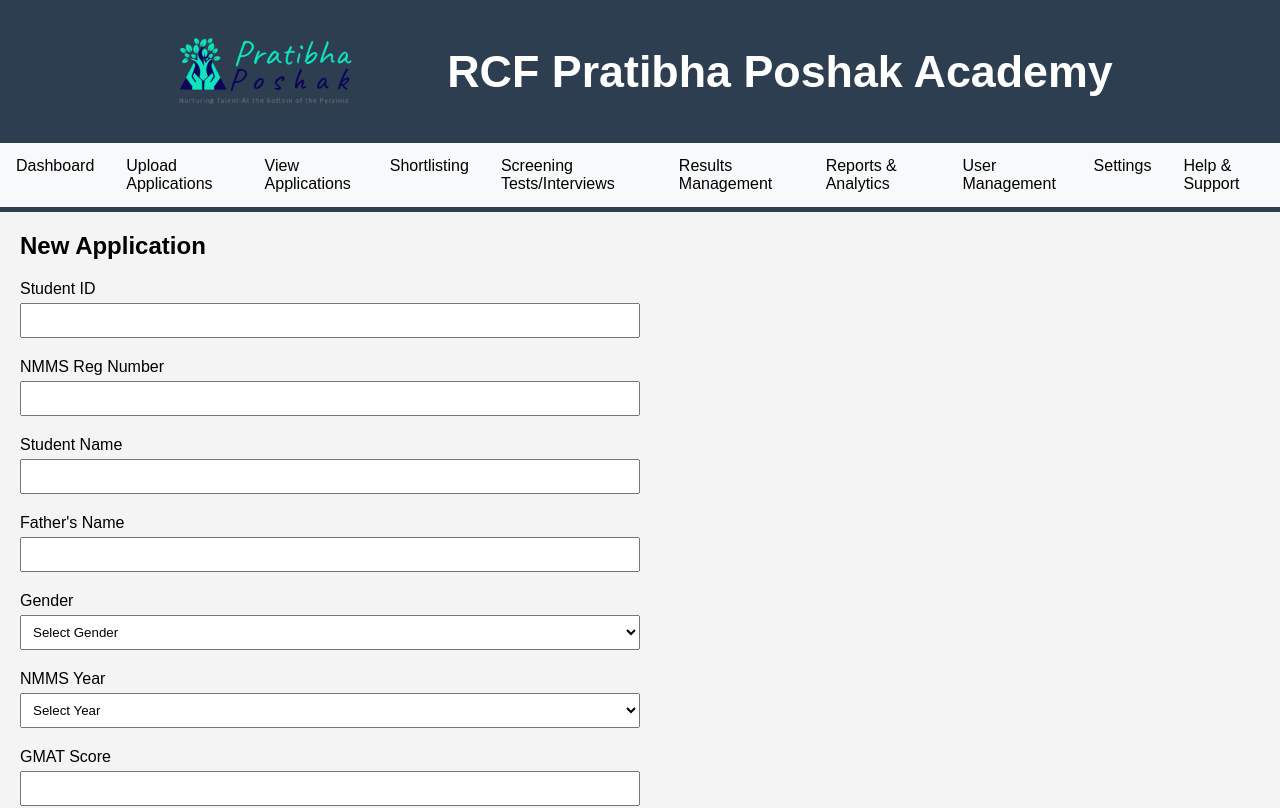
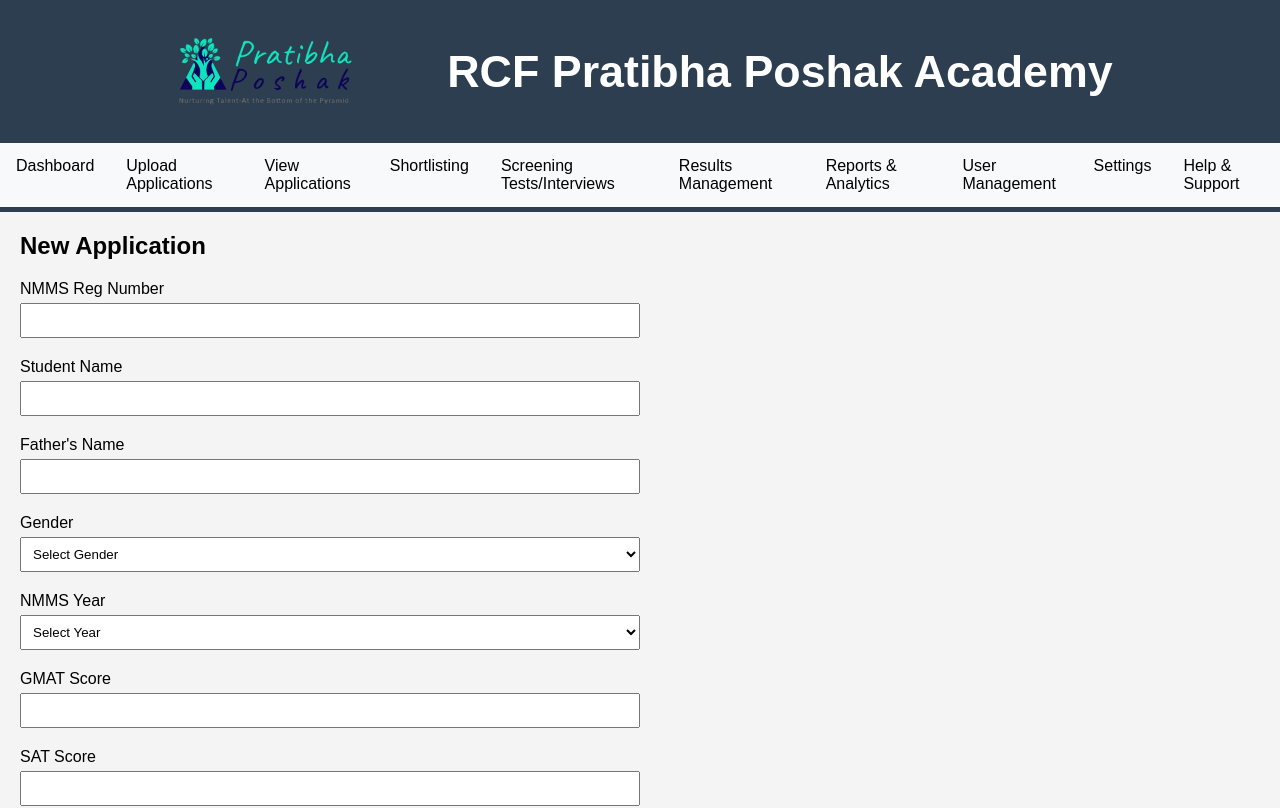
Before and after one commit to vishalvaddar/pratibhaposhak, a React (Create React App) app in the folder my-project/client/: page /new-application in a window 1280 px wide. Shown: the top 808 px of the page. Built offline with nearby package versions, Linux system fonts and the light colour scheme.

Commit message:
updated the Application

```diff
--- a/my-project/client/src/pages/NewApplication.js
+++ b/my-project/client/src/pages/NewApplication.js
@@ -3,7 +3,6 @@
 
 const NewApplication = () => {
   const [formData, setFormData] = useState({
-    student_id: '',
     nmms_reg_number: '',
     student_name: '',
     father_name: '',
@@ -32,10 +31,6 @@
     <div className="container">
       <h2>New Application</h2>
       <form onSubmit={handleSubmit}>
-        <div className="form-group">
-          <label htmlFor="student_id">Student ID</label>
-          <input type="text" id="student_id" name="student_id" value={formData.student_id} onChange={handleChange} required />
-        </div>
         <div className="form-group">
           <label htmlFor="nmms_reg_number">NMMS Reg Number</label>
           <input type="text" id="nmms_reg_number" name="nmms_reg_number" value={formData.nmms_reg_number} onChange={handleChange} required />
```
